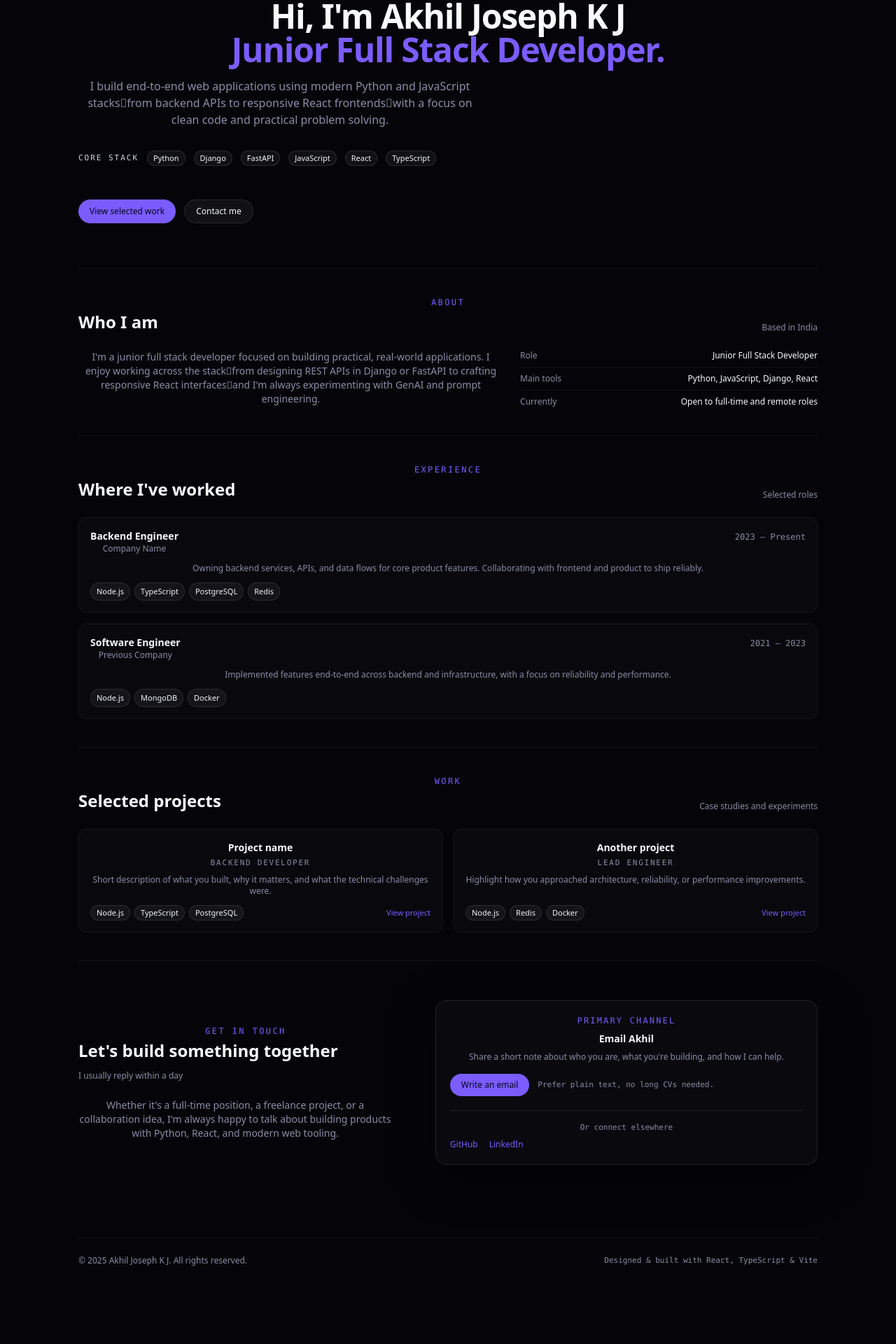
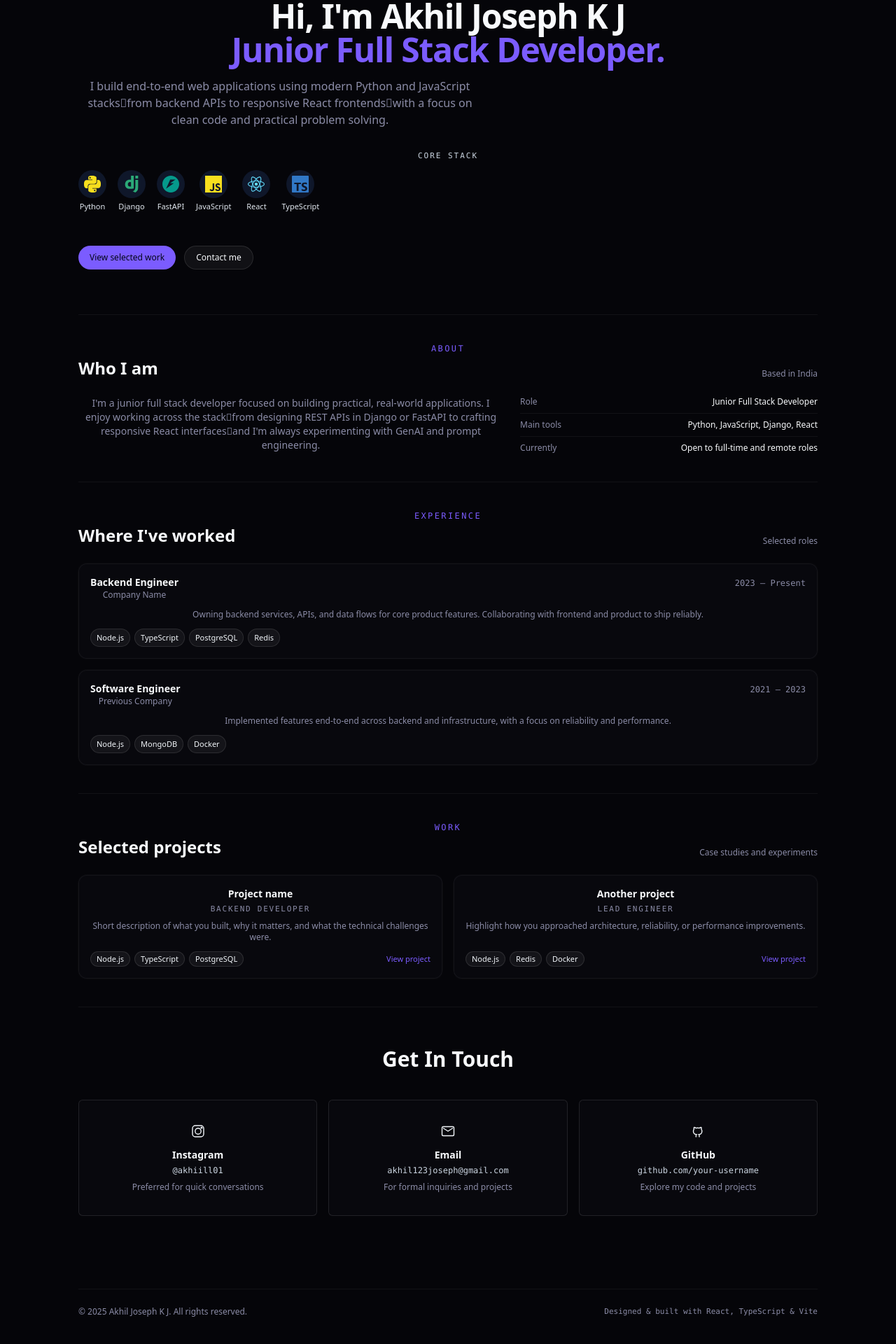
Before and after one commit to Akhiljoseph01/personal-portfolio, a React (Vite) app: page / in a window 1280 px wide. Shown: the part 208-2128 px from the top of the page at 70% size. Before the commit the page ends 2073 px from the top, so only its background shows below. Built offline with nearby package versions, Linux system fonts and the light colour scheme.

Commit message:
style: update contact section with Instagram and real links
- Replace Telegram with Instagram card
- Add real links to Instagram, email, and GitHub
- Update contact section icons and styling

```diff
--- a/package.json
+++ b/package.json
@@ -11,7 +11,8 @@
   },
   "dependencies": {
     "react": "^19.2.0",
-    "react-dom": "^19.2.0"
+    "react-dom": "^19.2.0",
+    "react-icons": "^5.5.0"
   },
   "devDependencies": {
     "@eslint/js": "^9.39.1",
--- a/src/sections/ContactSection.tsx
+++ b/src/sections/ContactSection.tsx
@@ -1,60 +1,82 @@
-import { SectionTitle } from '../components/ui/SectionTitle'
-import { Button } from '../components/ui/Button'
-
 export function ContactSection() {
   return (
     <section id="contact" className="scroll-mt-24 border-t border-white/5 py-14">
-      <div className="grid gap-8 md:grid-cols-[minmax(0,1.4fr)_minmax(0,1.6fr)] md:items-center">
-        <div>
-          <SectionTitle eyebrow="Get in touch" title="Let&apos;s build something together">
-            I usually reply within a day
-          </SectionTitle>
-          <p className="max-w-md text-sm text-muted">
-            Whether it&apos;s a full-time position, a freelance project, or a collaboration idea,
-            I&apos;m always happy to talk about building products with Python, React, and modern
-            web tooling.
-          </p>
+      <div className="mb-10 text-center">
+        <h2 className="text-2xl font-semibold text-slate-50 sm:text-3xl">Get In Touch</h2>
       </div>
 
-        <div className="rounded-2xl border border-white/10 bg-surface/80 p-5 shadow-[0_18px_60px_rgba(0,0,0,0.55)]">
-          <p className="text-xs font-mono uppercase tracking-[0.18em] text-accent">Primary channel</p>
-          <h3 className="mt-2 text-sm font-semibold text-slate-50">Email Akhil</h3>
-          <p className="mt-2 text-xs text-muted">
-            Share a short note about who you are, what you&apos;re building, and how I can help.
-          </p>
-          <div className="mt-4 flex flex-wrap items-center gap-3">
-            <Button
-              onClick={() => {
-                window.location.href = 'mailto:your.email@example.com'
-              }}
-            >
-              Write an email
-            </Button>
-            <span className="text-[11px] font-mono text-muted">Prefer plain text, no long CVs needed.</span>
-          </div>
-
-          <div className="mt-5 border-t border-white/10 pt-4 text-xs">
-            <p className="mb-2 font-mono text-[11px] text-muted">Or connect elsewhere</p>
-            <div className="flex flex-wrap gap-4">
+      <div className="grid gap-4 md:grid-cols-3">
+        {/* Instagram card */}
         <a
-                href="#"
+          href="https://www.instagram.com/akhiill01/"
           target="_blank"
           rel="noreferrer"
-                className="text-xs text-accent underline-offset-4 hover:underline"
+          className="group flex flex-col items-center justify-center rounded-md border border-white/10 bg-surface/70 px-6 py-8 text-center transition-colors hover:border-accent/70"
         >
-                GitHub
+          <div className="mb-3 text-slate-100">
+            <svg
+              xmlns="http://www.w3.org/2000/svg"
+              viewBox="0 0 24 24"
+              className="h-6 w-6 stroke-current"
+              fill="none"
+              strokeWidth="1.4"
+            >
+              <rect x="4" y="4" width="16" height="16" rx="4" />
+              <circle cx="12" cy="12" r="4.2" />
+              <circle cx="17" cy="7" r="0.9" />
+            </svg>
+          </div>
+          <h3 className="text-sm font-semibold text-slate-50">Instagram</h3>
+          <p className="mt-1 text-xs font-mono text-slate-300">@akhiill01</p>
+          <p className="mt-2 text-xs text-muted">Preferred for quick conversations</p>
         </a>
+
+        {/* Email card */}
         <a
-                href="#"
+          href="mailto:akhil123joseph@gmail.com"
+          className="group flex flex-col items-center justify-center rounded-md border border-white/10 bg-surface/70 px-6 py-8 text-center transition-colors hover:border-accent/70"
+        >
+          <div className="mb-3 text-slate-100">
+            <svg
+              xmlns="http://www.w3.org/2000/svg"
+              viewBox="0 0 24 24"
+              className="h-6 w-6 stroke-current"
+              fill="none"
+              strokeWidth="1.4"
+            >
+              <rect x="3.5" y="5.5" width="17" height="13" rx="1.8" />
+              <path d="M5 7.5 12 12l7-4.5" />
+            </svg>
+          </div>
+          <h3 className="text-sm font-semibold text-slate-50">Email</h3>
+          <p className="mt-1 text-xs font-mono text-slate-300">akhil123joseph@gmail.com</p>
+          <p className="mt-2 text-xs text-muted">For formal inquiries and projects</p>
+        </a>
+
+        {/* GitHub card */}
+        <a
+          href="https://github.com/Akhiljoseph01"
           target="_blank"
           rel="noreferrer"
-                className="text-xs text-accent underline-offset-4 hover:underline"
+          className="group flex flex-col items-center justify-center rounded-md border border-white/10 bg-surface/70 px-6 py-8 text-center transition-colors hover:border-accent/70"
         >
-                LinkedIn
+          <div className="mb-3 text-slate-100">
+            <svg
+              xmlns="http://www.w3.org/2000/svg"
+              viewBox="0 0 24 24"
+              className="h-6 w-6 stroke-current"
+              fill="none"
+              strokeWidth="1.4"
+            >
+              <path
+                d="M9.5 20.5c-.2-.6-.2-1.1-.2-1.8 0-.9.3-1.5.7-1.9-2.3-.3-4.5-1.2-4.5-4.9 0-1 .35-1.9.95-2.7-.1-.3-.4-1.3.1-2.6 0 0 .8-.3 2.7 1a9 9 0 0 1 4.8 0c1.9-1.3 2.7-1 2.7-1 .5 1.3.2 2.3.1 2.6.6.8.95 1.7.95 2.7 0 3.7-2.3 4.6-4.5 4.9.36.32.7.9.7 1.9 0 .7 0 1.3-.2 1.8"
+              />
+            </svg>
+          </div>
+          <h3 className="text-sm font-semibold text-slate-50">GitHub</h3>
+          <p className="mt-1 text-xs font-mono text-slate-300">github.com/your-username</p>
+          <p className="mt-2 text-xs text-muted">Explore my code and projects</p>
         </a>
-            </div>
-          </div>
-        </div>
       </div>
     </section>
   )
--- a/src/sections/HeroSection.tsx
+++ b/src/sections/HeroSection.tsx
@@ -1,3 +1,4 @@
+import { SiDjango, SiFastapi, SiJavascript, SiPython, SiReact, SiTypescript } from 'react-icons/si'
 import { Button } from '../components/ui/Button'
 import { Tag } from '../components/ui/Tag'
 
@@ -20,16 +21,59 @@ export function HeroSection() {
         </p>
       </div>
 
-      <div className="flex flex-wrap items-center gap-3 text-xs text-muted">
+      <div className="flex flex-col gap-3 text-xs text-muted">
         <span className="font-mono text-[11px] uppercase tracking-[0.18em] text-slate-300">
           Core stack
         </span>
-        <Tag>Python</Tag>
-        <Tag>Django</Tag>
-        <Tag>FastAPI</Tag>
-        <Tag>JavaScript</Tag>
-        <Tag>React</Tag>
-        <Tag>TypeScript</Tag>
+        <div className="flex flex-wrap gap-4">
+          {/* Python */}
+          <div className="flex flex-col items-center gap-1">
+            <div className="flex h-10 w-10 items-center justify-center rounded-full bg-slate-900">
+              <SiPython className="h-6 w-6 text-[#f7df1e]" />
+            </div>
+            <span className="text-[11px] text-slate-200">Python</span>
+          </div>
+
+          {/* Django */}
+          <div className="flex flex-col items-center gap-1">
+            <div className="flex h-10 w-10 items-center justify-center rounded-full bg-slate-900">
+              <SiDjango className="h-6 w-6 text-[#2ba977]" />
+            </div>
+            <span className="text-[11px] text-slate-200">Django</span>
+          </div>
+
+          {/* FastAPI */}
+          <div className="flex flex-col items-center gap-1">
+            <div className="flex h-10 w-10 items-center justify-center rounded-full bg-slate-900">
+              <SiFastapi className="h-6 w-6 text-[#05998b]" />
+            </div>
+            <span className="text-[11px] text-slate-200">FastAPI</span>
+          </div>
+
+          {/* JavaScript */}
+          <div className="flex flex-col items-center gap-1">
+            <div className="flex h-10 w-10 items-center justify-center rounded-full bg-slate-900">
+              <SiJavascript className="h-6 w-6 text-[#f7df1e]" />
+            </div>
+            <span className="text-[11px] text-slate-200">JavaScript</span>
+          </div>
+
+          {/* React */}
+          <div className="flex flex-col items-center gap-1">
+            <div className="flex h-10 w-10 items-center justify-center rounded-full bg-slate-900">
+              <SiReact className="h-6 w-6 text-[#61dafb]" />
+            </div>
+            <span className="text-[11px] text-slate-200">React</span>
+          </div>
+
+          {/* TypeScript */}
+          <div className="flex flex-col items-center gap-1">
+            <div className="flex h-10 w-10 items-center justify-center rounded-full bg-slate-900">
+              <SiTypescript className="h-6 w-6 text-[#3178c6]" />
+            </div>
+            <span className="text-[11px] text-slate-200">TypeScript</span>
+          </div>
+        </div>
       </div>
 
       <div className="mt-4 flex flex-wrap gap-3">
```
Also changed, not shown: 1 other file (tests, documents, lock files or other folders). Lines whose indentation alone changed are shown as unchanged.
